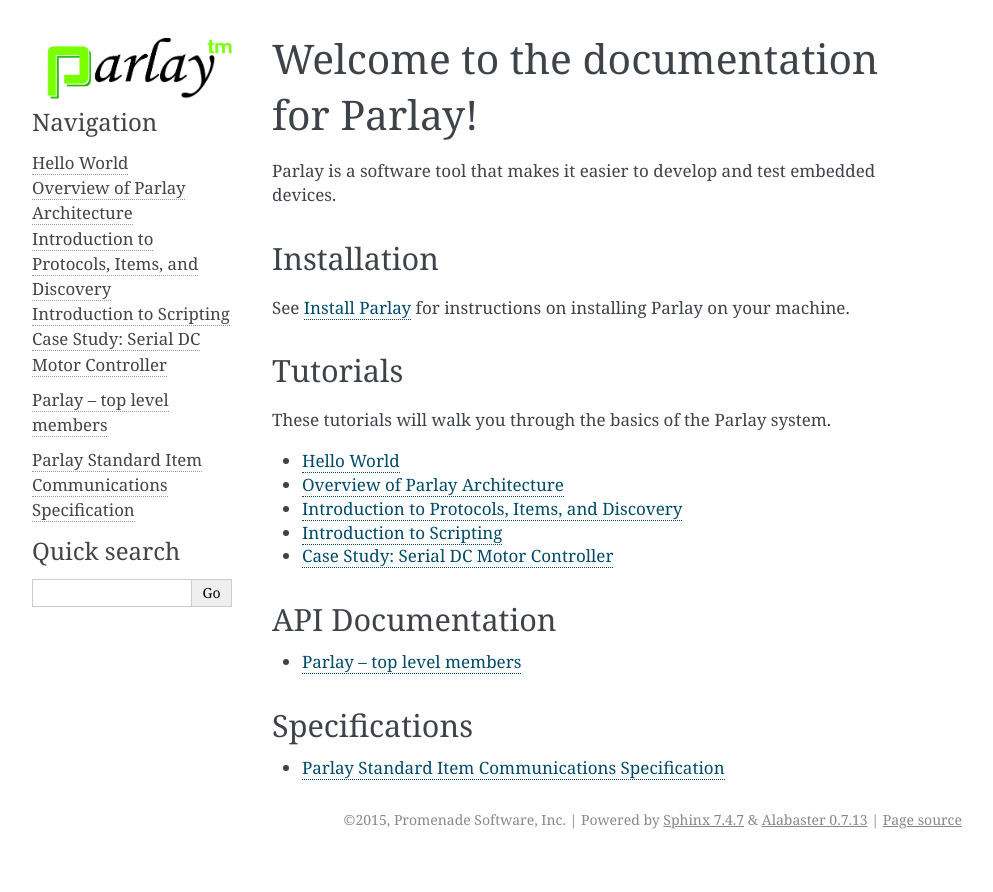
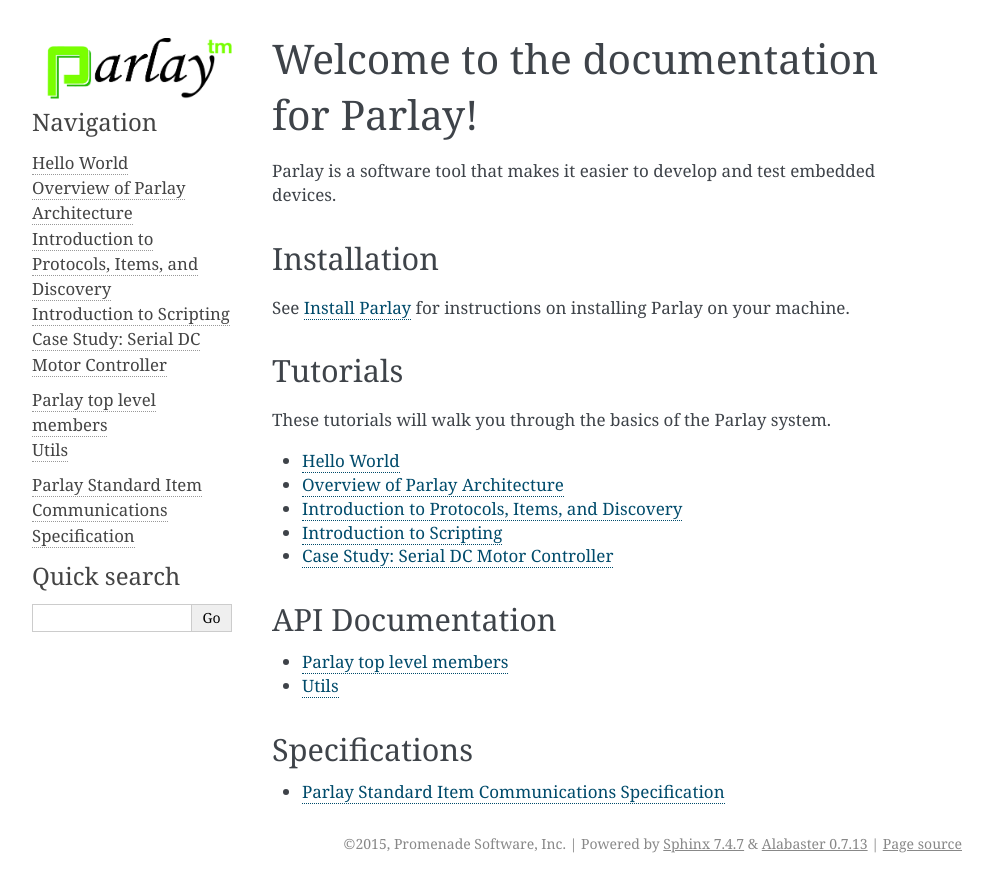
Before and after one commit to jedgentry/Parlay, a Sphinx documentation site: the page built from docs/index.rst, in a window 1280 px wide. Shown: the top 892 px of the page, without its empty margins (148-1141 px from the left). Built offline with Sphinx 7.4.7, drawn with Linux system fonts in a browser that asks for light colours.

Commit message:
docs: add documentation for parlay.utils module

```diff
--- a/docs/apidoc/parlay.rst
+++ b/docs/apidoc/parlay.rst
@@ -1,6 +1,6 @@
-===========================
-Parlay -- top level members
-===========================
+========================
+Parlay top level members
+========================
 
 .. module:: parlay
 
--- a/docs/index.rst
+++ b/docs/index.rst
@@ -39,6 +39,7 @@
     :glob:
 
     apidoc/parlay
+    apidoc/parlay.utils
 
 
 
```
Also changed, not shown: docs/apidoc/parlay.modules.rst (deleted, +0 -22 lines), docs/apidoc/parlay.utils.rst (added, +12 -0 lines).
